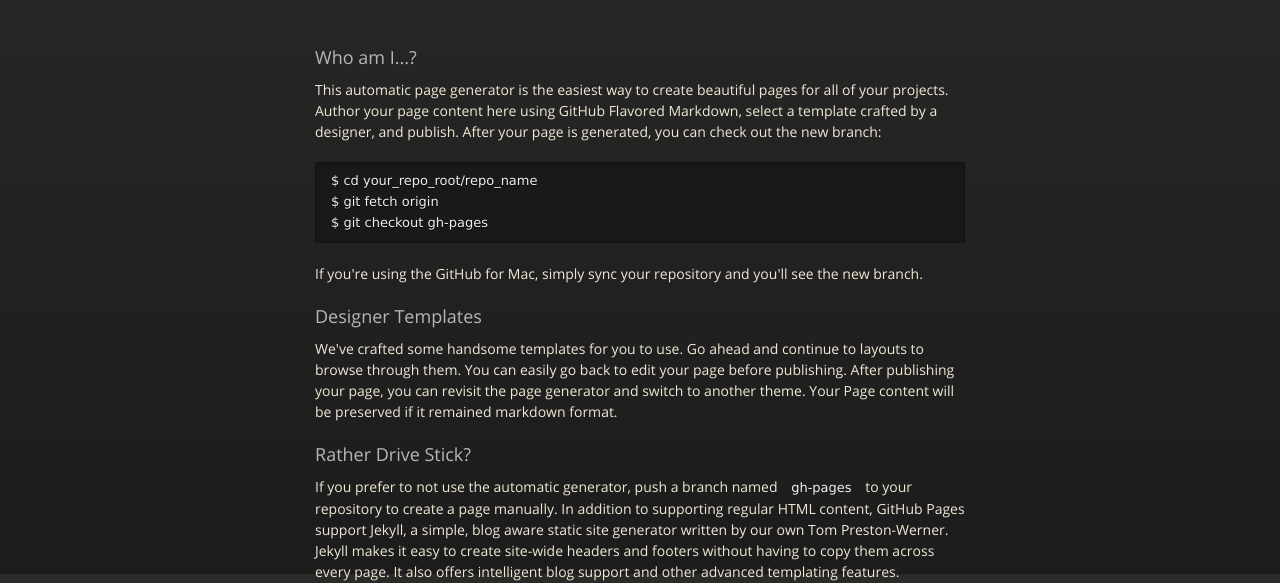
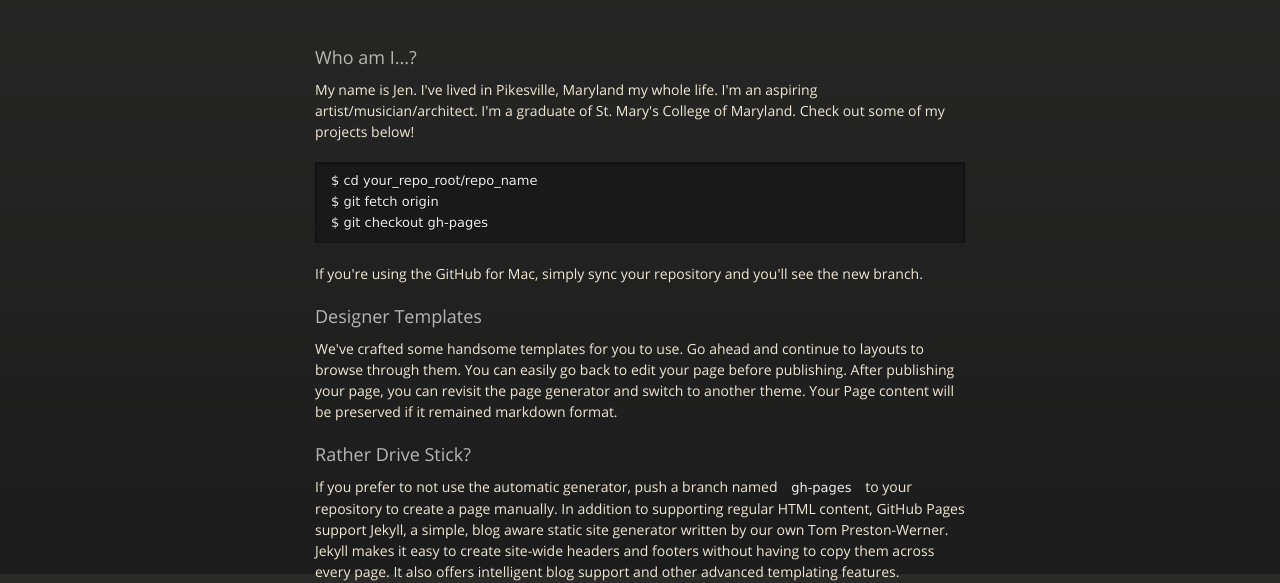
Before and after one commit to jennifermorganroth/jennifermorganroth.github.io, a plain HTML site: page index.html in a window 1280 px wide. Shown: the part 226-809 px from the top of the page. Drawn offline with nearby package versions, Linux system fonts and the light colour scheme.

Commit message:
Update index.html

```diff
--- a/index.html
+++ b/index.html
@@ -38,7 +38,7 @@
         <h3>
 <a name="whoami" class="anchor" href="#whoami"><span class="octicon octicon-link"></span></a>Who am I...?</h3>
 
-<p>This automatic page generator is the easiest way to create beautiful pages for all of your projects. Author your page content here using GitHub Flavored Markdown, select a template crafted by a designer, and publish. After your page is generated, you can check out the new branch:</p>
+<p>My name is Jen. I've lived in Pikesville, Maryland my whole life. I'm an aspiring artist/musician/architect. I'm a graduate of St. Mary's College of Maryland. Check out some of my projects below!</p>
 
 <pre><code>$ cd your_repo_root/repo_name
 $ git fetch origin
```
